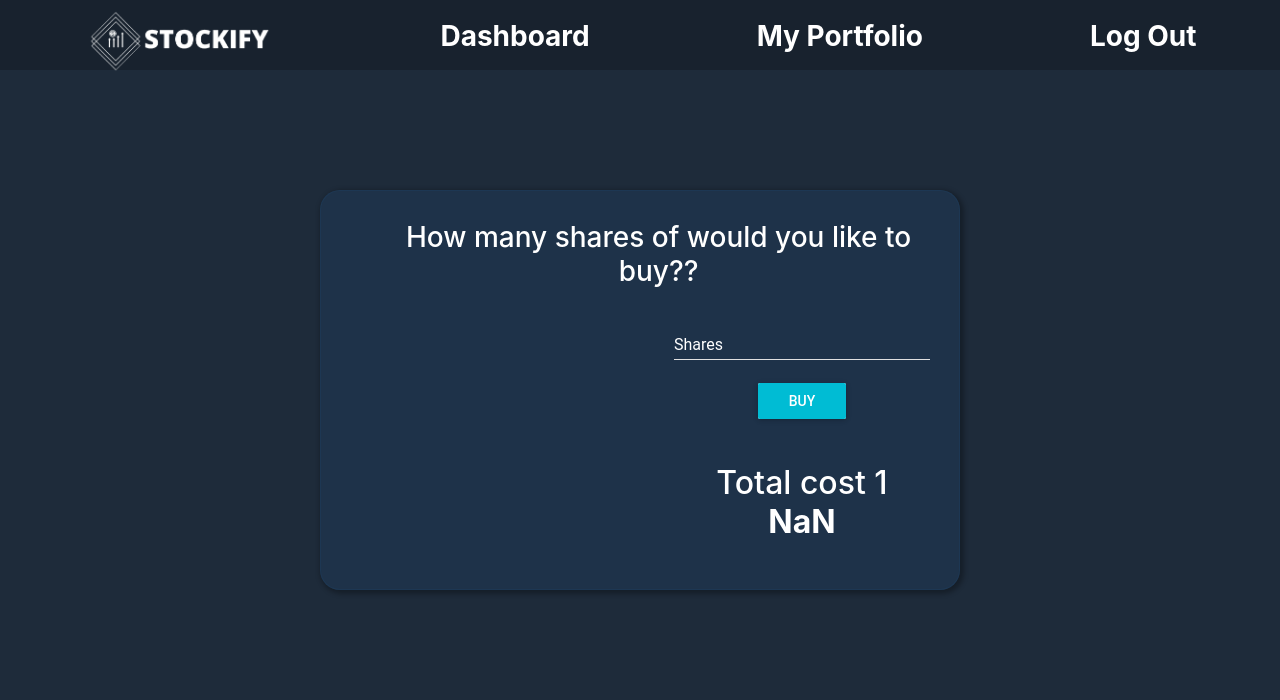
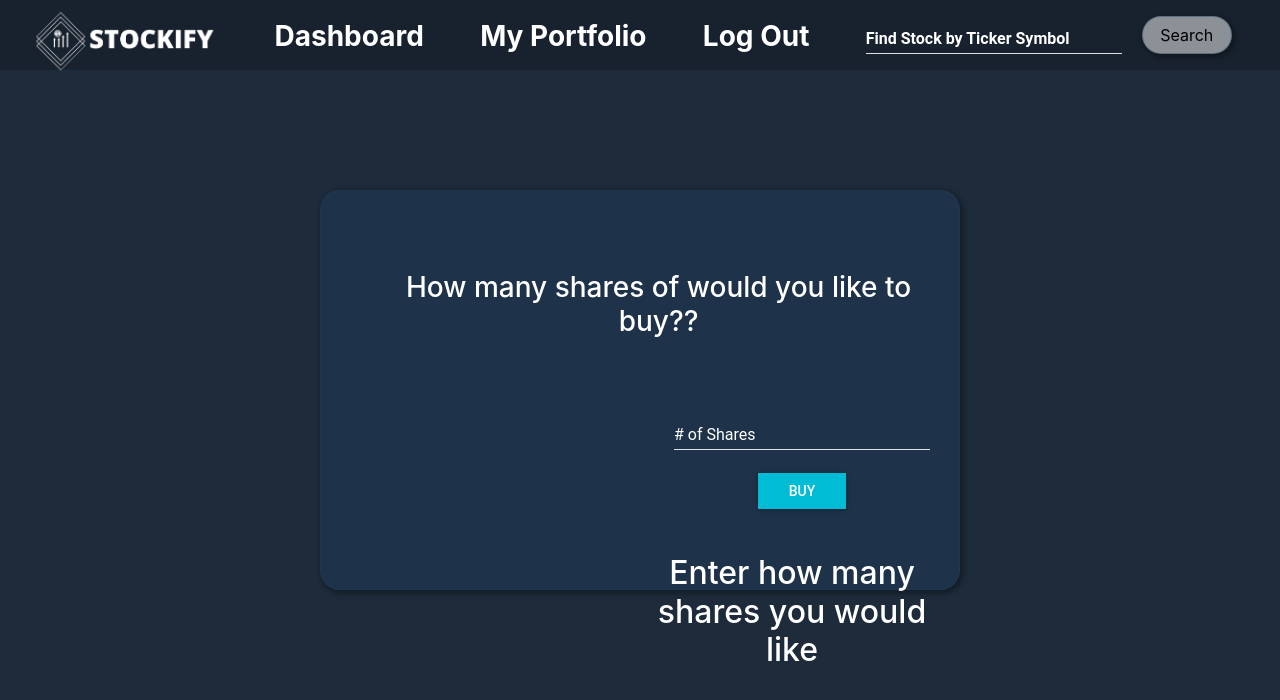
Before and after one commit to cirrusm/Stockify, a React (Create React App) app: page /stocks/buy/aapl in a window 1280 px wide. Shown: the top 700 px of the page. Built offline with nearby package versions, Linux system fonts and the light colour scheme.

Commit message:
fixed styling on portfolio

```diff
--- a/src/components/NavBar.jsx
+++ b/src/components/NavBar.jsx
@@ -4,9 +4,12 @@ import Home from "../pages/Home";
 import StockContainer from "./StockContainer";
 import image from "../images/logo1.png";
 import transparent from "../images/transparent.png";
+import MuiThemeProvider from "material-ui/styles/MuiThemeProvider";
+import TextField from "material-ui/TextField";
 class NavBar extends Component {
   state = {
     balance: "",
+    search: "",
   };
 
   componentDidMount() {}
@@ -29,6 +32,27 @@ class NavBar extends Component {
         <Link className="navitem" to="/">
           Log Out
         </Link>
+        <div className="navitemsearch" id="search">
+          <MuiThemeProvider>
+            <TextField
+              type="email"
+              floatingLabelText="Find Stock by Ticker Symbol"
+              onChange={(event, newValue) =>
+                this.setState({ search: newValue })
+              }
+            />
+            <Link to={`/stocks/${this.state.search}`}>
+              <button
+                id="src"
+                className="btn btn-primary stockbutton searchbutton"
+                type="submit"
+                value="SEARCH"
+              >
+                Search
+              </button>
+            </Link>
+          </MuiThemeProvider>
+        </div>
       </nav>
     );
   }
--- a/src/components/Stock.jsx
+++ b/src/components/Stock.jsx
@@ -78,6 +78,7 @@ class Stock extends Component {
             oldprice: this.props.oldprice,
           }}
           className="btn btn-primary stockbutton"
+          id="moveleft"
         >
           View
         </Link>
--- a/src/components/StockCheck.jsx
+++ b/src/components/StockCheck.jsx
@@ -1,5 +1,5 @@
 import React, { Component } from "react";
-
+import { Link } from "react-router-dom";
 class StockCheck extends Component {
   state = {
     stock: {},
@@ -76,16 +76,20 @@ class StockCheck extends Component {
         <div className="row stocklisting">
           <div className="col-1">
             {" "}
-            <button className="btn-primary" onClick={this.handleSell}>
-              Sell
-            </button>
+            <Link to="/stocks">
+              <button className="btn-primary" onClick={this.handleSell}>
+                Sell
+              </button>
+            </Link>
           </div>
-          <div className="col">{this.props.stock.ticker}</div>
+
+          <div className="col">{this.props.stock.ticker.toUpperCase()}</div>
+
           <div className="col">{this.props.stock.shares}</div>
-          <div className="col">{this.state.currentPrice}</div>
-          <div className="col">{this.props.stock.price}</div>
+          <div className="col">${this.state.currentPrice}</div>
+          <div className="col">${this.props.stock.price}</div>
           <div style={this.color()} className="col">
-            {this.plus()} {this.calculateDif()} ({this.percentChange()})
+            {this.plus()} ${this.calculateDif()} ({this.percentChange()}%)
           </div>
         </div>
       </>
--- a/src/index.css
+++ b/src/index.css
@@ -313,11 +313,14 @@ input {
 
 .totalbuycost {
   margin-top: 30px;
+  margin-right: 20px;
 }
 
 .buyheader {
   margin-left: 12%;
   margin-right: 6%;
+  margin-top: 50px;
+  margin-bottom: 40px;
 }
 
 .logo {
@@ -457,3 +460,18 @@ input {
 .underline {
   text-decoration: underline;
 }
+
+.navitemsearch {
+  color: white;
+  font-size: 28px;
+  font-weight: bold;
+  margin-top: -10px;
+}
+
+#src {
+  margin-top: 20px;
+}
+
+#moveleft {
+  margin-right: 170px;
+}
--- a/src/pages/BuyStock.jsx
+++ b/src/pages/BuyStock.jsx
@@ -7,7 +7,7 @@ import NavBar from "../components/NavBar";
 class BuyStock extends Component {
   state = {
     ticker: this.props.match.params["ticker"],
-    shares: 1,
+    shares: "",
     price: Number(this.props.location.currentPrice),
     total: Number(this.props.location.currentPrice),
   };
@@ -37,6 +37,18 @@ class BuyStock extends Component {
         this.props.history.push("/portfolio");
       });
   };
+
+  word = () => {
+    if (this.state.shares == 1) {
+      return `${this.state.shares} share will cost: ${this.state.total}`;
+    } else if (this.state.shares == "") {
+      return "Enter how many shares you would like";
+    } else if ((this.state.shares != 1) & (this.state.total < 50000)) {
+      return `${this.state.shares} shares will cost: ${this.state.total}`;
+    } else {
+      return `You dont have enough to buy ${this.state.shares} shares`;
+    }
+  };
   render() {
     let price = Number(this.props.location.currentPrice);
     let upper = this.state.ticker.toUpperCase();
@@ -60,7 +72,7 @@ class BuyStock extends Component {
               <MuiThemeProvider>
                 <TextField
                   type="shares"
-                  floatingLabelText="Shares"
+                  floatingLabelText="# of Shares"
                   onChange={(event, newValue) =>
                     this.setState({
                       shares: newValue,
@@ -75,10 +87,7 @@ class BuyStock extends Component {
                   onClick={(event) => this.handleSubmit(event)}
                 />
 
-                <h2 className="totalbuycost">
-                  Total cost {this.state.shares} <br></br>
-                  <b> {this.state.total} </b>
-                </h2>
+                <h2 className="totalbuycost">{this.word()}</h2>
               </MuiThemeProvider>
             </div>
           </div>
--- a/src/pages/Dashboard.jsx
+++ b/src/pages/Dashboard.jsx
@@ -57,33 +57,13 @@ class Dashboard extends Component {
     return (
       <div>
         <NavBar />
-        <div className="searchcontainer">
-          <MuiThemeProvider>
-            <TextField
-              type="email"
-              floatingLabelText="Search By Ticker"
-              onChange={(event, newValue) =>
-                this.setState({ search: newValue })
-              }
-            />
-            <Link to={`/stocks/${this.state.search}`}>
-              <button
-                id="src"
-                className="btn btn-primary stockbutton searchbutton"
-                type="submit"
-                value="SEARCH"
-              >
-                Search
-              </button>
-            </Link>
-          </MuiThemeProvider>
-        </div>
+
         <div className="row"></div>
-        <h1 className="highvolume">High Volume Stocks</h1>
+        <h1 className="highvolume">Companies In the News</h1>
         <div className="row graphcontainer">
           <div className="col-md-4">
             {" "}
-            <StockContainer ticker="aapl" />
+            <StockContainer ticker="fb" />
           </div>
           <div className="col-md-4">
             {" "}
@@ -94,7 +74,7 @@ class Dashboard extends Component {
             <StockContainer ticker="tsla" />
           </div>
         </div>
-        <h1 className="popular">Today's Most Traded </h1>
+        <h1 className="popular">Today's Most Popular </h1>
         <div className="row cardcontainer">
           <div className="col-md-4 ">
             <StockCard stock={this.state.mover1} />
--- a/src/pages/Home.jsx
+++ b/src/pages/Home.jsx
@@ -23,7 +23,8 @@ const Home = (props) => {
             <img className="homelogo" src={transparent} alt="" />
           </div>
           <div className="col-s6 homewords">
-            <p>Risk free trading</p>
+            <p>Risk free trading made easy.</p>
+            <p>Get started today!</p>
             <div className="homebuttons">
               <Link to="/login">
                 <button className="homelogin">Log in</button>
--- a/src/pages/Portfolio.jsx
+++ b/src/pages/Portfolio.jsx
@@ -57,17 +57,17 @@ class Portfolio extends Component {
           <h2>Cirrus's Portfolio</h2>{" "}
           <h2>
             {" "}
-            {this.state.loadingbalance
+            {/* {this.state.loadingbalance
               ? "Loading your balance... "
-              : "Current Balance: $" + this.state.balance}
+              : "Current Balance: $" + this.state.balance} */}
           </h2>
           <div className="row portfoliochart">
-            <div className="col-1">sell</div>
+            <div className="col-1"></div>
             <div className="col">Ticker</div>
             <div className="col">Shares</div>
             <div className="col">Current Value</div>
             <div className="col">Purchased For</div>
-            <div className="col">Total Gain</div>
+            <div className="col">Profit/Loss</div>
           </div>
           <div className="tablevalues">{this.renderStocks()}</div>
         </div>
--- a/src/pages/StockShow.jsx
+++ b/src/pages/StockShow.jsx
@@ -243,6 +243,12 @@ class StockShow extends Component {
             <div className="chartbuttons ">
               <button
                 className="stockbutton width btn btn-primary"
+                onClick={this.handleClickDaily}
+              >
+                Last Day
+              </button>
+              <button
+                className="stockbutton width btn btn-primary"
                 onClick={this.handleClick}
               >
                 Last Month
@@ -252,12 +258,6 @@ class StockShow extends Component {
                 onClick={this.handleClickYearly}
               >
                 Last Year
-              </button>
-              <button
-                className="stockbutton width btn btn-primary"
-                onClick={this.handleClickDaily}
-              >
-                Last Day
               </button>
             </div>
           </div>
```
